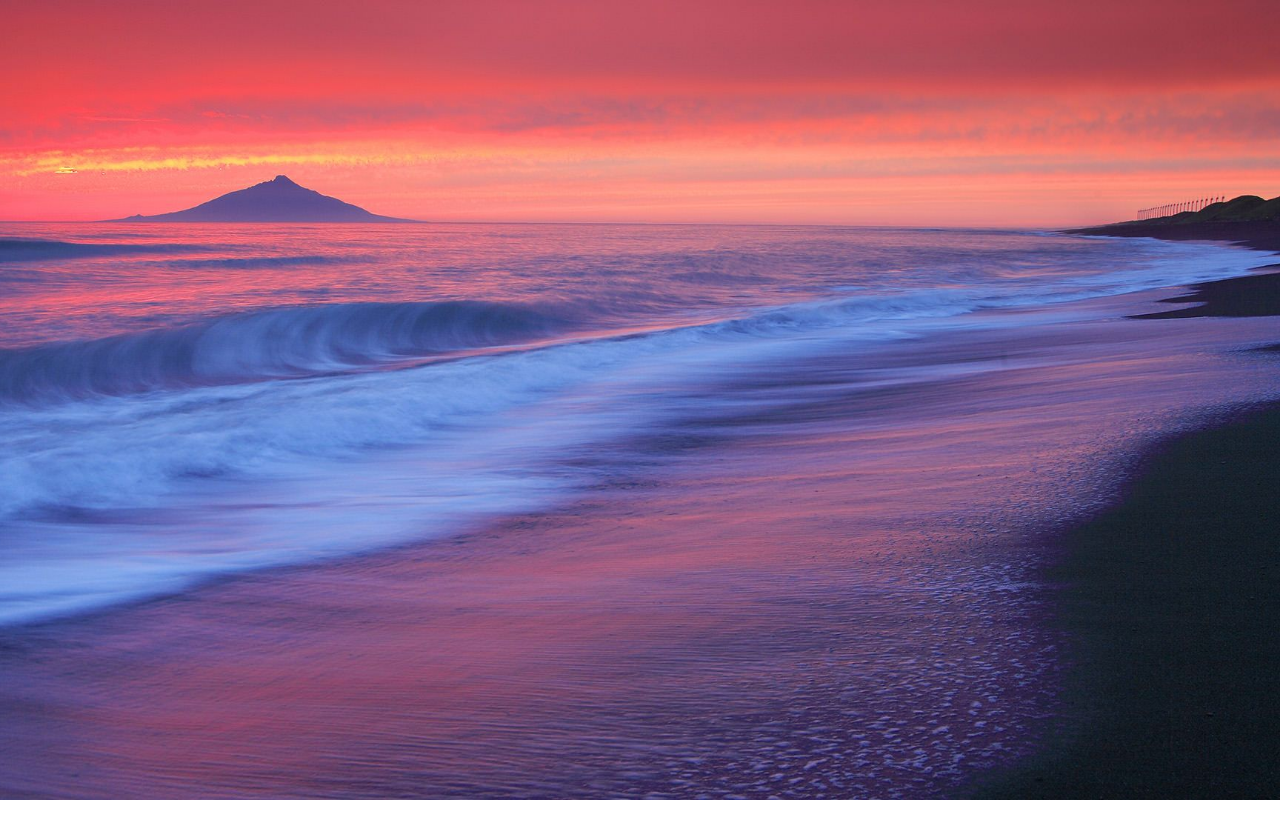
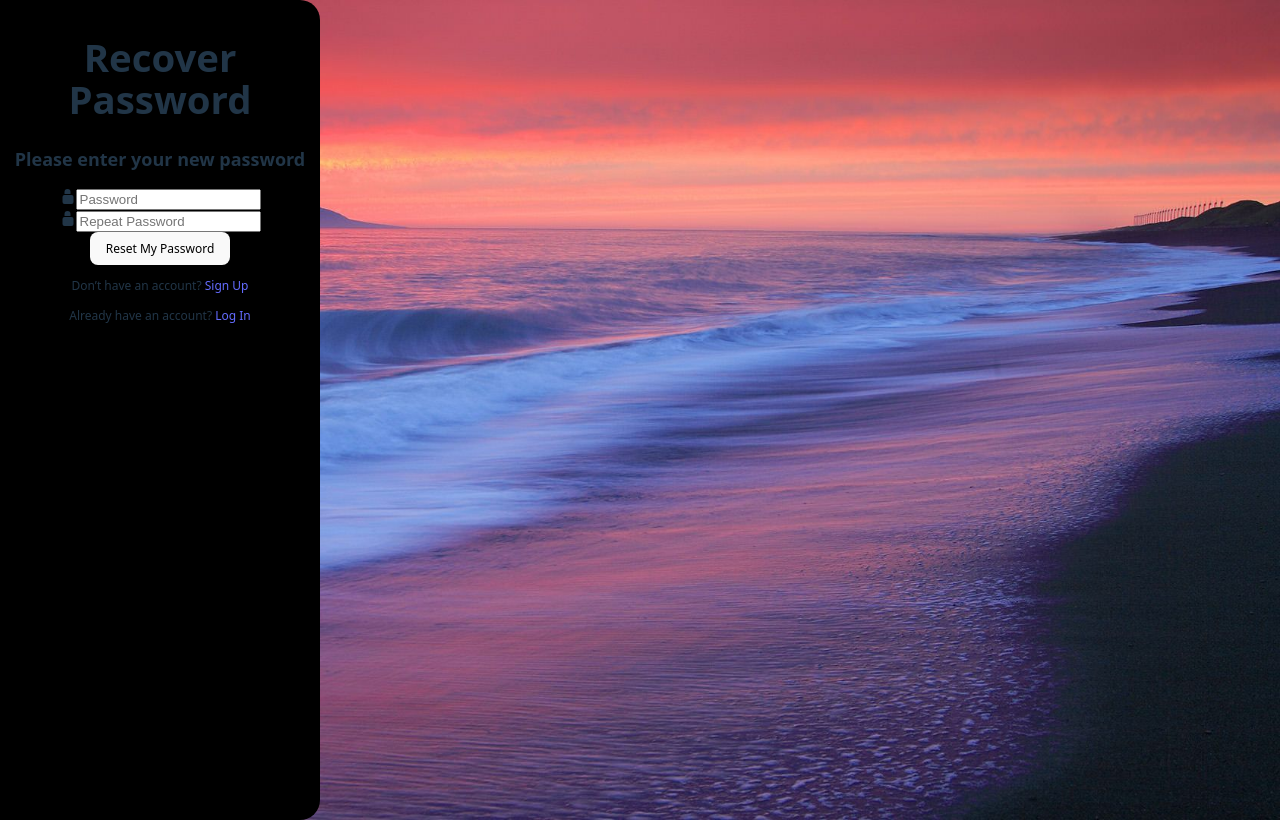
Before and after one commit to coxioxi/3700-Term-Proj, a React (Vite) app: page /new_password in a window 1280 px wide. Before the commit this address had no page. Built offline with nearby package versions, Linux system fonts and the light colour scheme.

Commit message:
Refactored some routes, now login page is the first page, implemented reset password feature with supabase

```diff
--- a/src/components/App.tsx
+++ b/src/components/App.tsx
@@ -2,19 +2,21 @@ import React from "react";
 import { BrowserRouter as Router, Routes, Route } from "react-router-dom";
 
 // Import your pages
-import Gate from "../pages/Gate";
+import Reset_Password from "../pages/Reset_Password";
 import Login from "../pages/Login";
 import Signup from "../pages/Signup";
 import Dashboard from "../pages/dashboard";
+import New_Password from "../pages/New_Password";
 
 export default function App() {
   return (
     <Router>
       <Routes>
-        <Route path="/" element={<Gate />} />
         <Route path="/login" element={<Login />} />
         <Route path="/signup" element={<Signup />} />
         <Route path="/dashboard" element={<Dashboard />} />
+        <Route path="/reset_password" element={<Reset_Password />} />
+        <Route path="/new_password" element={<New_Password />} />
       </Routes>
     </Router>
   );
--- a/src/pages/Gate.tsx
+++ /dev/null
@@ -1,23 +0,0 @@
-import React from "react";
-import { useNavigate } from "react-router-dom";
-import '../styles/Login_Signup.css';
-
-export default function Gate() {
-  const navigate = useNavigate();
-
-  return (
-    <div className="wrapper">
-      <h1>Welcome, Join Today!</h1>
-
-      <button onClick={() => navigate("/signup")}>
-        Create an Account
-      </button>
-
-      <h2>Already have an account?</h2>
-
-      <button onClick={() => navigate("/login")}>
-        Log In
-      </button>
-    </div>
-  );
-}
--- a/src/pages/Login.tsx
+++ b/src/pages/Login.tsx
@@ -83,6 +83,9 @@ export default function Login() {
       <p>
         Don’t have an account? <Link to="/signup">Sign Up</Link>
       </p>
+      <p>
+        Forgot your password? <Link to="/reset_password">Reset Password</Link>
+      </p>
     </div>
   );
 }
--- /dev/null
+++ b/src/pages/New_Password.tsx
@@ -0,0 +1,91 @@
+import React, { useState } from "react";
+import { Link } from "react-router-dom";
+import { supabase } from "../components/supabase_client";
+import '../styles/Login_Signup.css';
+
+export default function Gate() {
+  const [password, setPassword] = useState("");
+    const [repeatPassword, setRepeatPassword] = useState("");
+
+  async function handleResetPassword(e: React.FormEvent<HTMLFormElement>) {
+    e.preventDefault();
+
+    if (password !== repeatPassword) {
+      alert("Passwords do not match!");
+      return;
+    }
+
+    // Reset password logic goes here
+    const { error } = await supabase.auth.updateUser({
+      password: password,
+    });
+
+    if (error) {
+      alert("Error resetting password: " + (error.message ?? "Unknown error"));
+    }
+  }
+
+  return (
+    <div className="wrapper">
+      <h1>Recover Password</h1>
+      <h2>Please enter your new password</h2>
+      <form onSubmit={handleResetPassword}>
+        {/* Password */}
+        <div>
+          <label htmlFor="password"></label>
+          <svg
+            xmlns="http://www.w3.org/2000/svg"
+            width="16"
+            height="16"
+            fill="currentColor"
+            className="bi bi-lock-fill"
+            viewBox="0 0 16 16"
+          >
+            <path d="M2.5 9a2 2 0 0 1 2-2h7a2 2 0 0 1 2 2v5a2 2 0 0 1-2 2h-7a2 2 0 0 1-2-2V9zm8-3V4a3 3 0 0 0-6 0v2h6z" />
+          </svg>
+          <input
+            type="password"
+            id="password"
+            name="password"
+            placeholder="Password"
+            value={password}
+            onChange={(e) => setPassword(e.target.value)}
+            required
+          />
+        </div>
+
+        {/* Repeat Password */}
+        <div>
+          <label htmlFor="repeat-password"></label>
+          <svg
+            xmlns="http://www.w3.org/2000/svg"
+            width="16"
+            height="16"
+            fill="currentColor"
+            className="bi bi-lock-fill"
+            viewBox="0 0 16 16"
+          >
+            <path d="M2.5 9a2 2 0 0 1 2-2h7a2 2 0 0 1 2 2v5a2 2 0 0 1-2 2h-7a2 2 0 0 1-2-2V9zm8-3V4a3 3 0 0 0-6 0v2h6z" />
+          </svg>
+          <input
+            type="password"
+            id="repeat-password"
+            name="repeat-password"
+            placeholder="Repeat Password"
+            value={repeatPassword}
+            onChange={(e) => setRepeatPassword(e.target.value)}
+            required
+          />
+        </div>
+        <button type="submit">Reset My Password</button>
+      </form>
+
+      <p>
+        Don’t have an account? <Link to="/signup">Sign Up</Link>
+      </p>
+      <p>
+        Already have an account? <Link to="/login">Log In</Link>
+      </p>
+    </div>
+  );
+}
--- /dev/null
+++ b/src/pages/Reset_Password.tsx
@@ -0,0 +1,59 @@
+import React, { useState } from "react";
+import { useNavigate } from "react-router-dom";
+import { Link } from "react-router-dom";
+import { supabase } from "../components/supabase_client";
+import '../styles/Login_Signup.css';
+
+export default function Gate() {
+  const [email, setEmail] = useState("");
+
+  async function handleResetPassword(e: React.FormEvent<HTMLFormElement>) {
+    e.preventDefault();
+
+    // Reset password logic goes here
+    await supabase.auth.resetPasswordForEmail(email, {
+      redirectTo: `${window.location.origin}/New_Password`,
+    });
+
+    alert("If an account with that email exists, you'll receive a password reset link.");
+  }
+
+  return (
+    <div className="wrapper">
+      <h1>Recover Password</h1>
+      <h2>Please enter your email address below and we will send you a confirmation email.</h2>
+      <form onSubmit={handleResetPassword}>
+        {/* Email field */}
+        <div>
+          <svg
+            xmlns="http://www.w3.org/2000/svg"
+            width="16"
+            height="16"
+            fill="currentColor"
+            className="bi bi-envelope-fill"
+            viewBox="0 0 16 16"
+          >
+            <path d="M.05 3.555A2 2 0 0 1 2 2h12a2 2 0 0 1 1.95 1.555L8 8.414.05 3.555zM0 4.697v7.104l5.803-3.558L0 4.697zm6.761 3.396L16 11.801V4.697l-9.239 6.396zm-.761.577L0 12.601A2 2 0 0 0 2 14h12a2 2 0 0 0 2-1.399l-7.761-4.928z" />
+          </svg>
+          <input
+            type="email"
+            id="email"
+            name="email"
+            placeholder="Email"
+            value={email}
+            onChange={(e) => setEmail(e.target.value)}
+            required
+          />
+        </div>
+        <button type="submit">Reset My Password</button>
+      </form>
+
+      <p>
+        Don’t have an account? <Link to="/signup">Sign Up</Link>
+      </p>
+      <p>
+        Already have an account? <Link to="/login">Log In</Link>
+      </p>
+    </div>
+  );
+}
```
